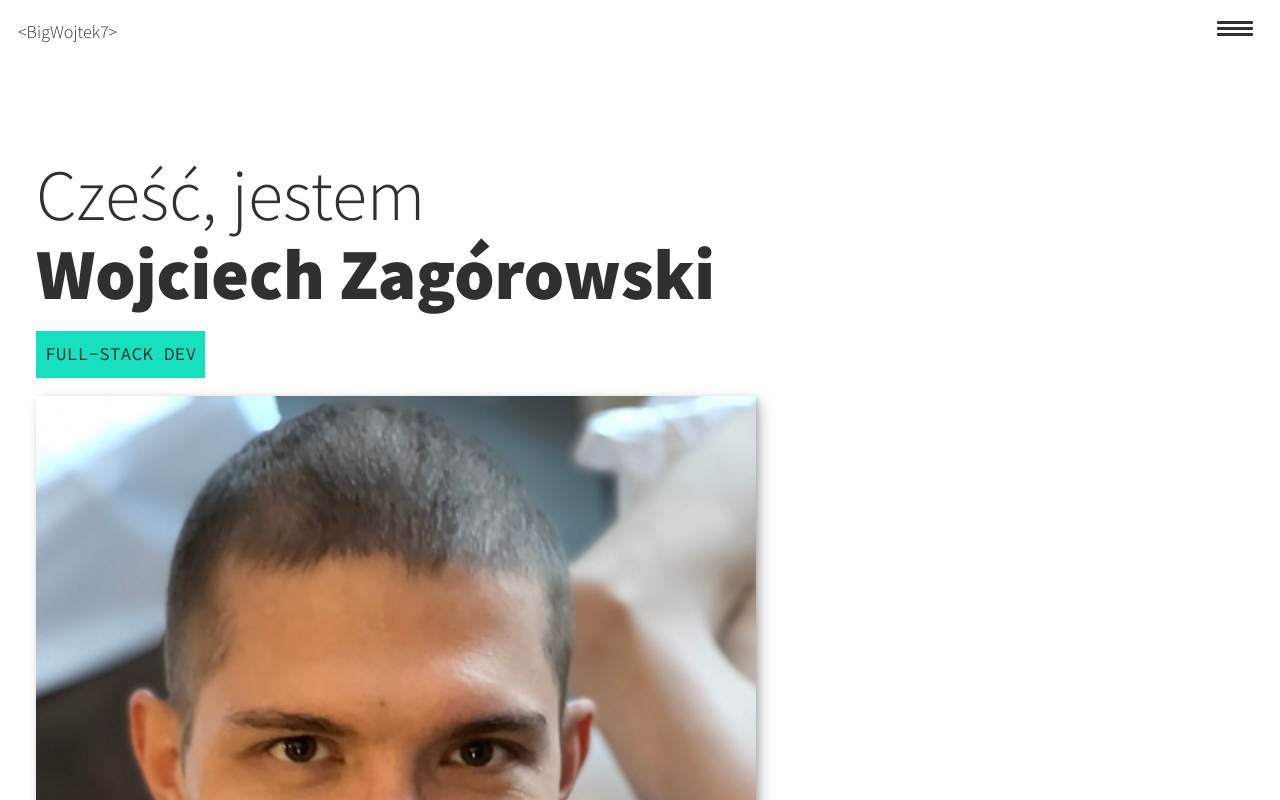
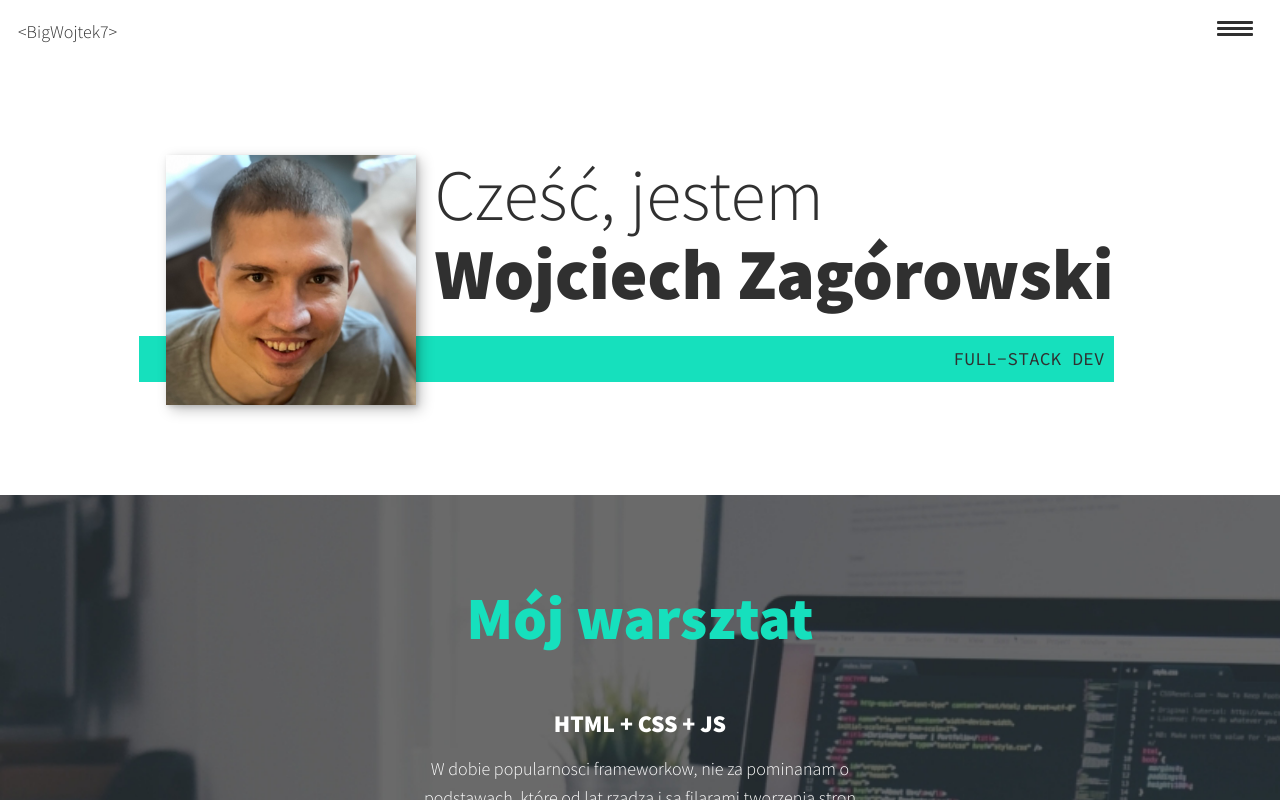
Before and after one commit to BigWojtek7/my-personal-webpage, a React (Vite) app: page / in a window 1280 px wide. Shown: the top 800 px of the page. Built offline with nearby package versions, Linux system fonts and the light colour scheme.

Commit message:
Add grid to intro layout

```diff
--- a/src/components/Intro/Intro.jsx
+++ b/src/components/Intro/Intro.jsx
@@ -3,7 +3,7 @@
   return (
     <section className={styles.intro} id={styles.home}>
       <h1 className={styles.title}>
-        Cześć, jestem <br /><strong>Wojciech Zagórowski</strong>
+        Cześć, jestem <strong>Wojciech Zagórowski</strong>
       </h1>
       <p className={styles.subtitle}> full-stack dev</p>
         <img className={styles.introImg} src="/images/wojtek-01.jpeg" alt="Image of my face" />
--- a/src/components/Intro/Intro.module.css
+++ b/src/components/Intro/Intro.module.css
@@ -1,8 +1,10 @@
 .title {
   margin-bottom: 0.25em;
   font-weight: var(--fw-reg);
+  word-wrap: break-word;
+  white-space: normal;
 }
-.subtitle{
+.subtitle {
   margin: 0;
   background: var(--clr-accent);
   text-transform: uppercase;
@@ -12,6 +14,45 @@
   display: inline-block;
 }
 
-.introImg{
-  box-shadow: var(--bs)
+.introImg {
+  box-shadow: var(--bs);
 }
+
+.title strong {
+  display: block;
+}
+
+/* @media(min-width:600px) and (max-width:800px){
+  .title{
+    font-size: 2rem;
+  }
+} */
+
+@media (min-width: 600px) {
+  .intro {
+    display: grid;
+    width: min-content;
+    margin: 0 auto;
+    column-gap: 1em;
+    grid-template-areas:
+      'image title'
+      'image subtitle';
+    grid-template-columns: min-content max-content;
+  }
+
+  .introImg {
+    grid-area: image;
+    min-width: 250px;
+    position: relative;
+    z-index: 2;
+  }
+  .subtitle {
+    align-self: start;
+    grid-column: -1 / 1;
+    grid-row: 2;
+    text-align: right;
+    position: relative;
+    left: -1.5em;
+    width: calc(100% + 1.5em)
+  }
+}
```
